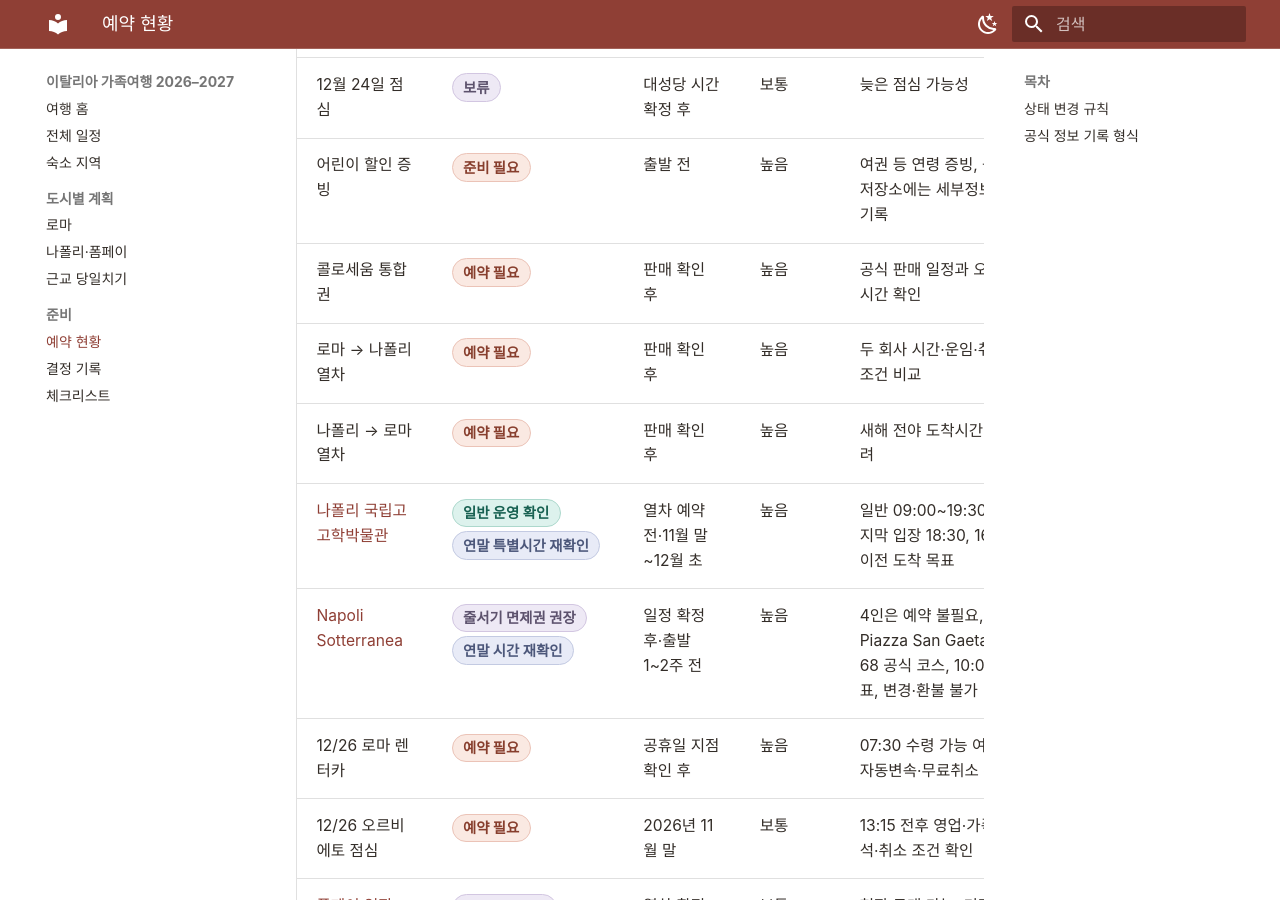
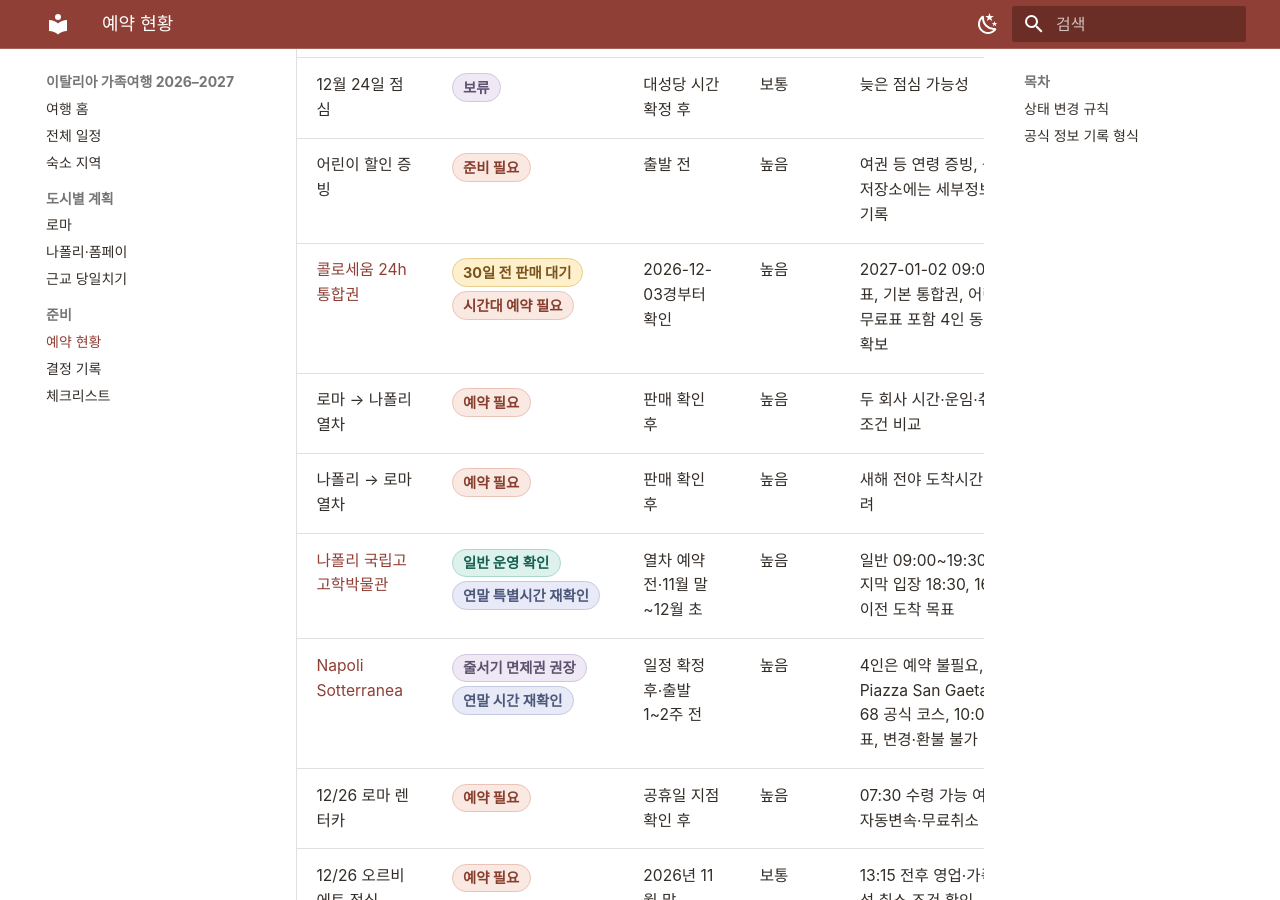
Before and after one commit to Jaeho211/italy-family-trip-2026, an MkDocs documentation site: the page built from docs/reservations.md, in a window 1280 px wide and 900 px high, scrolled down 702 px. Built offline with MkDocs 1.6.1 and Material for MkDocs 9.7.7, drawn with Linux system fonts in a browser that asks for light colours.

Commit message:
docs: detail Colosseum reservation

```diff
--- a/docs/reservations.md
+++ b/docs/reservations.md
@@ -13,7 +13,7 @@
 | 성베드로 대성당 | <span class="status recheck">공식 발표 대기</span> | 2026년 11월 말~12월 초 | 높음 | 전례와 일반 입장·보안 통제 확인 |
 | 12월 24일 점심 | <span class="status review">보류</span> | 대성당 시간 확정 후 | 보통 | 늦은 점심 가능성 |
 | 어린이 할인 증빙 | <span class="status booking">준비 필요</span> | 출발 전 | 높음 | 여권 등 연령 증빙, 공개 저장소에는 세부정보 미기록 |
-| 콜로세움 통합권 | <span class="status booking">예약 필요</span> | 판매 확인 후 | 높음 | 공식 판매 일정과 오전 시간 확인 |
+| [콜로세움 24h 통합권](https://ticketing.colosseo.it/en){ target="_blank" rel="noopener" } | <span class="status waiting">30일 전 판매 대기</span><br><span class="status booking">시간대 예약 필요</span> | 2026-12-03경부터 확인 | 높음 | 2027-01-02 09:00 목표, 기본 통합권, 어린이 무료표 포함 4인 동시 확보 |
 | 로마 → 나폴리 열차 | <span class="status booking">예약 필요</span> | 판매 확인 후 | 높음 | 두 회사 시간·운임·취소 조건 비교 |
 | 나폴리 → 로마 열차 | <span class="status booking">예약 필요</span> | 판매 확인 후 | 높음 | 새해 전야 도착시간 고려 |
 | [나폴리 국립고고학박물관](https://www.museoarcheologiconapoli.it/en/timetables-and-fares/){ target="_blank" rel="noopener" } | <span class="status verified">일반 운영 확인</span><br><span class="status recheck">연말 특별시간 재확인</span> | 열차 예약 전·11월 말~12월 초 | 높음 | 일반 09:00~19:30·마지막 입장 18:30, 16:30 이전 도착 목표 |
```
